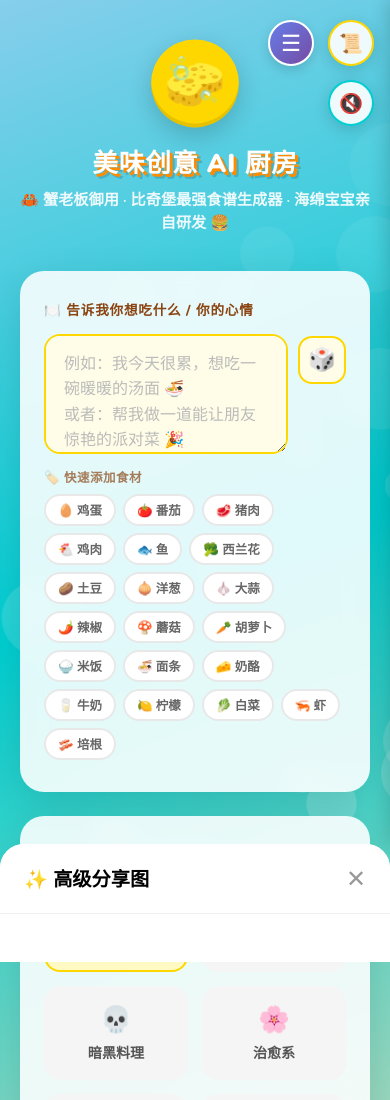
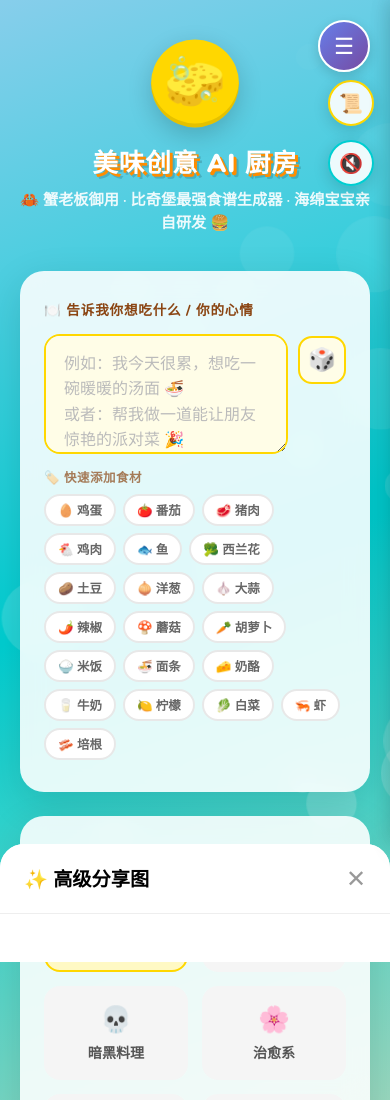
Before and after one commit to tanruidd/ai-kitchen, a plain HTML site: page index.html in a window 390 px wide. Shown: the top 1100 px of the page. Drawn offline with nearby package versions, Linux system fonts and the light colour scheme.

Commit message:
🎨 调整按钮布局：菜单→历史→音乐垂直排列
- 📍 菜单按钮：右上角最上方（top: 20px）
- 📍 历史记录：菜单下方（top: 80px）
- 📍 音乐开关：历史下方（top: 140px）
- 📱 更新响应式设计，移动端也垂直排列

```diff
--- a/assets/style.css
+++ b/assets/style.css
@@ -478,7 +478,7 @@
     /* ── BGM 按钮 ── */
     .bgm-btn {
       position: fixed;
-      top: 80px;
+      top: 140px;
       right: 20px;
       z-index: 100;
       background: rgba(255,255,255,.9);
@@ -511,7 +511,7 @@
     /* ── BGM 曲目面板 ── */
     .bgm-panel {
       position: fixed;
-      top: 140px;
+      top: 200px;
       right: 20px;
       z-index: 99;
       background: rgba(255,255,255,.95);
@@ -581,7 +581,7 @@
 
     .history-toggle-btn {
       position: fixed;
-      top: 20px;
+      top: 80px;
       right: 20px;
       z-index: 100;
       background: rgba(255,255,255,.9);
@@ -1195,15 +1195,22 @@
         padding: 40px 20px 80px;
       }
       .bgm-btn {
+        top: 140px;
+        right: 16px;
+        width: 46px; height: 46px;
+        font-size: 1.2rem;
+      }
+      .history-toggle-btn {
         top: 80px;
         right: 16px;
         width: 46px; height: 46px;
         font-size: 1.2rem;
       }
-      .history-toggle-btn {
+      .menu-toggle-btn {
         top: 20px;
         right: 16px;
-        width: 46px; height: 46px;
+        width: 46px;
+        height: 46px;
         font-size: 1.2rem;
       }
       .card {
@@ -2504,10 +2511,10 @@
     .menu-toggle-btn {
       position: fixed;
       top: 20px;
-      right: 76px;
+      right: 20px;
       z-index: 100;
-      width: 46px;
-      height: 46px;
+      width: 52px;
+      height: 52px;
       border-radius: 50%;
       background: linear-gradient(135deg, #667eea 0%, #764ba2 100%);
       border: 2px solid #fff;
```
